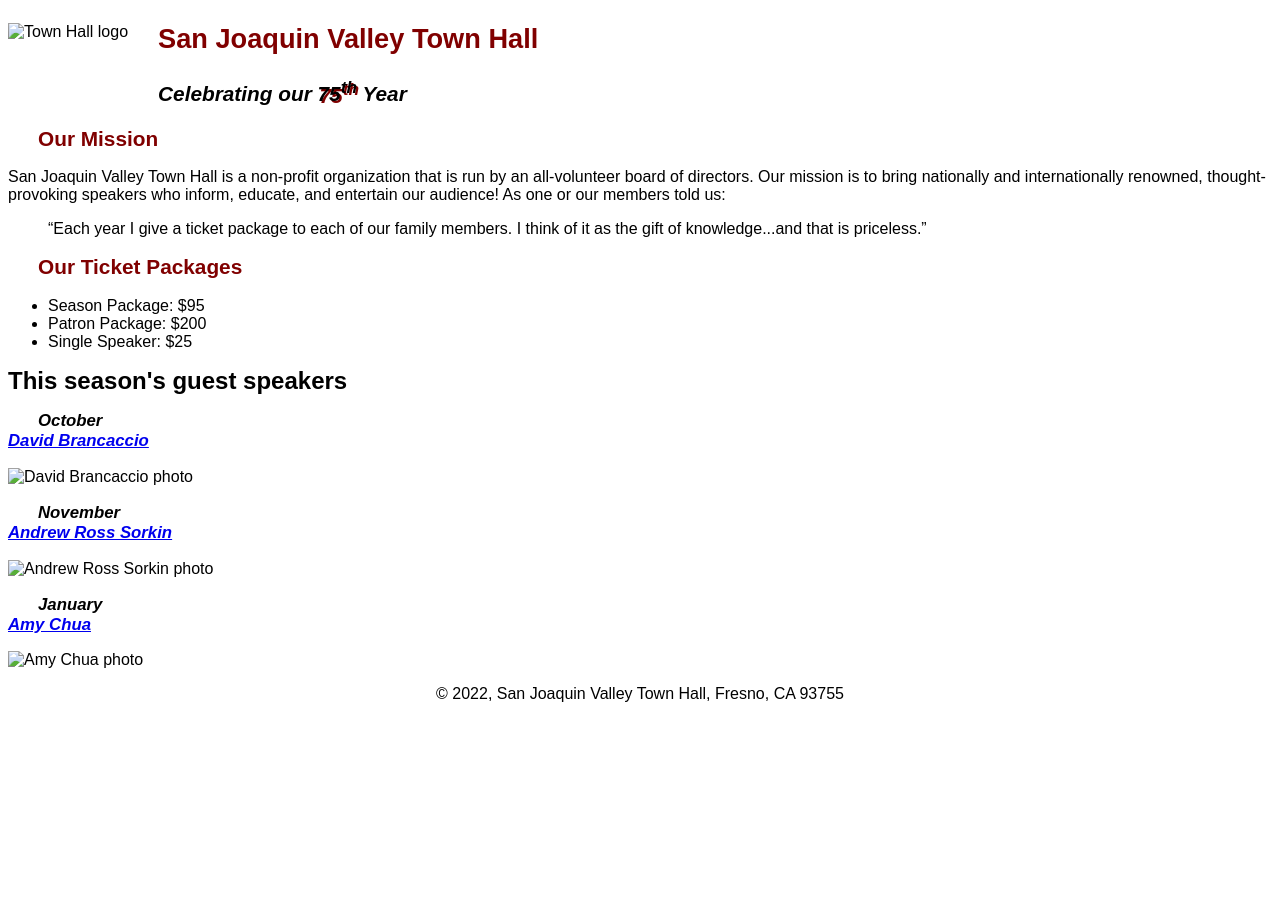
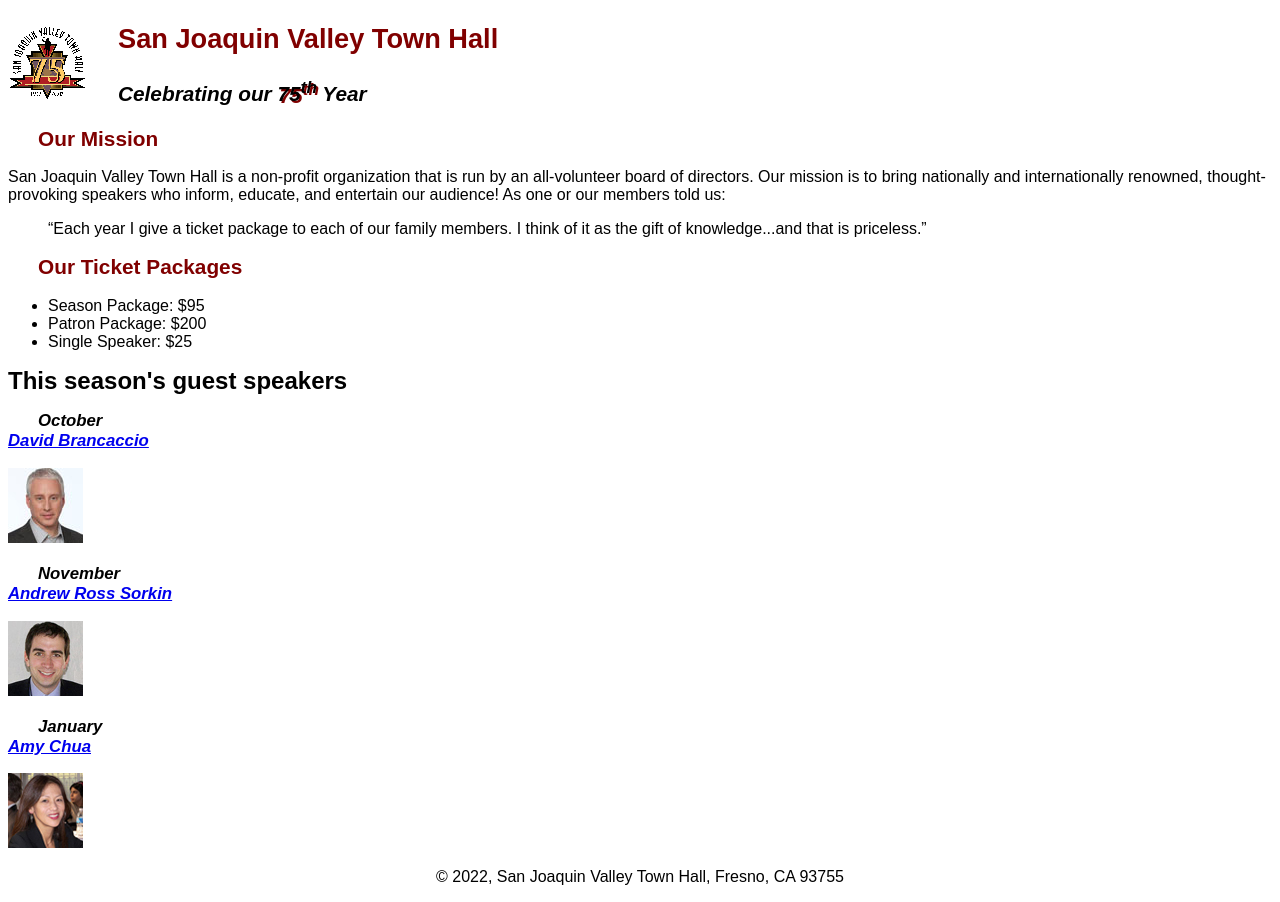
Before and after one commit to bsabio/A06, a plain HTML site: page index.html in a window 1280 px wide. Before the commit the page ends 800 px from the top, so only its background shows below. Drawn offline with Linux system fonts and the light colour scheme; files that its build step writes are made by us from their sources.

Commit message:
Update and rename c4_index.html to index.html

```diff
--- a/c4_index.html
+++ b/index.html
@@ -9,7 +9,7 @@
 
 <body>
 	<header>
-		<img src="images/town_hall_logo.gif" alt="Town Hall logo" height="80">
+		<img src="town_hall_logo.gif" alt="Town Hall logo" height="80">
 		<h2>San Joaquin Valley Town Hall</h2>
 		<h3>Celebrating our <em>75<sup>th</sup></em> Year</h3>
 	</header>
@@ -31,12 +31,12 @@
 		</ul>
 
 		<h1>This season's guest speakers</h1>
-		<h3>October<br><a href="speakers/brancaccio.html">David Brancaccio</a></h3>
-		<img src="images/brancaccio75.jpg" alt="David Brancaccio photo">
-		<h3>November<br><a href="speakers/sorkin.html">Andrew Ross Sorkin</a></h3>
-		<img src="images/sorkin75.jpg" alt="Andrew Ross Sorkin photo">
-		<h3>January<br><a href="speakers/chua.html">Amy Chua</a></h3>
-		<img src="images/chua75.jpg" alt="Amy Chua photo">
+		<h3>October<br><a href="brancaccio.html">David Brancaccio</a></h3>
+		<img src="brancaccio75.jpg" alt="David Brancaccio photo">
+		<h3>November<br><a href="sorkin.html">Andrew Ross Sorkin</a></h3>
+		<img src="sorkin75.jpg" alt="Andrew Ross Sorkin photo">
+		<h3>January<br><a href="chua.html">Amy Chua</a></h3>
+		<img src="chua75.jpg" alt="Amy Chua photo">
 	</main>
 	<footer>
 		<p>&copy; 2022, San Joaquin Valley Town Hall, Fresno, CA 93755</p>
```
